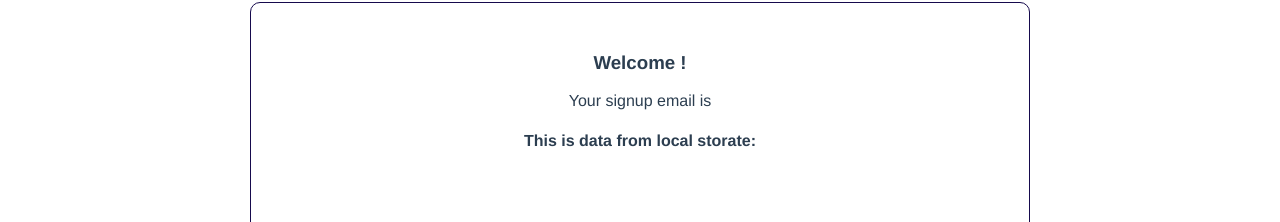
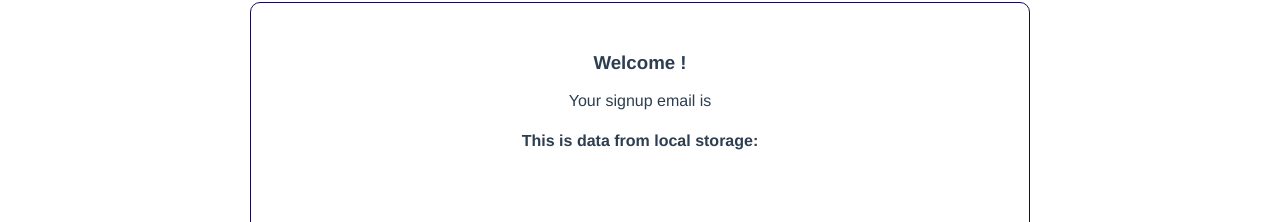
Before and after one commit to mats0035/mats0035-mtm6430-final, a Vue app: page /dashboard in a window 1280 px wide. Shown: the part 166-388 px from the top of the page. Built offline with nearby package versions, Linux system fonts and the light colour scheme.

Commit message:
Update Dashboard.vue

```diff
--- a/src/views/Dashboard.vue
+++ b/src/views/Dashboard.vue
@@ -5,7 +5,7 @@
       <div class="dashboard-container">
         <h3>Welcome {{ userData.name }}!</h3>
         <p>Your signup email is {{ userData.email }}</p>
-        <h4>This is data from local storate: </h4>
+        <h4>This is data from local storage: </h4>
         <p v-for="localvalue in localvalues" :key="localvalue.id">{{ localvalue }}</p>
         <el-button class="button" type="primary" @click="clearData">CLEAR DATA</el-button>
       </div>
```
